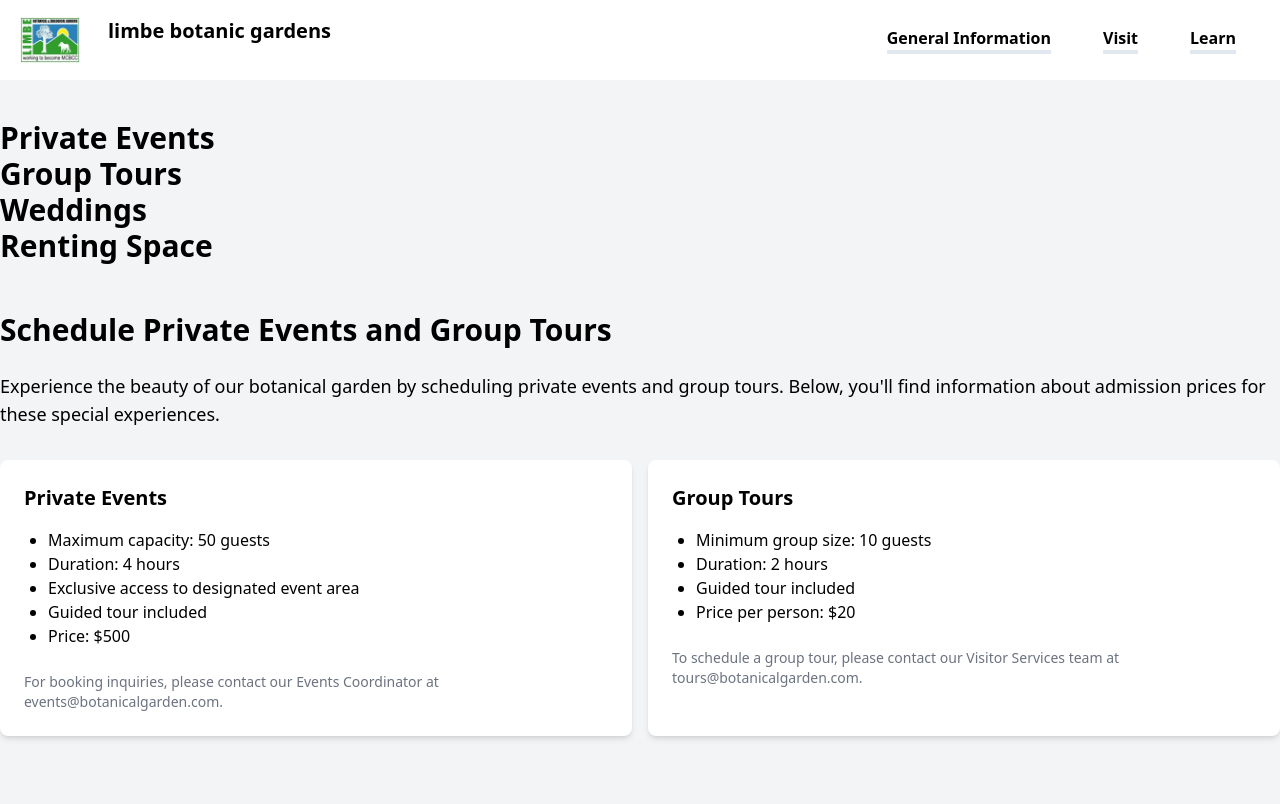
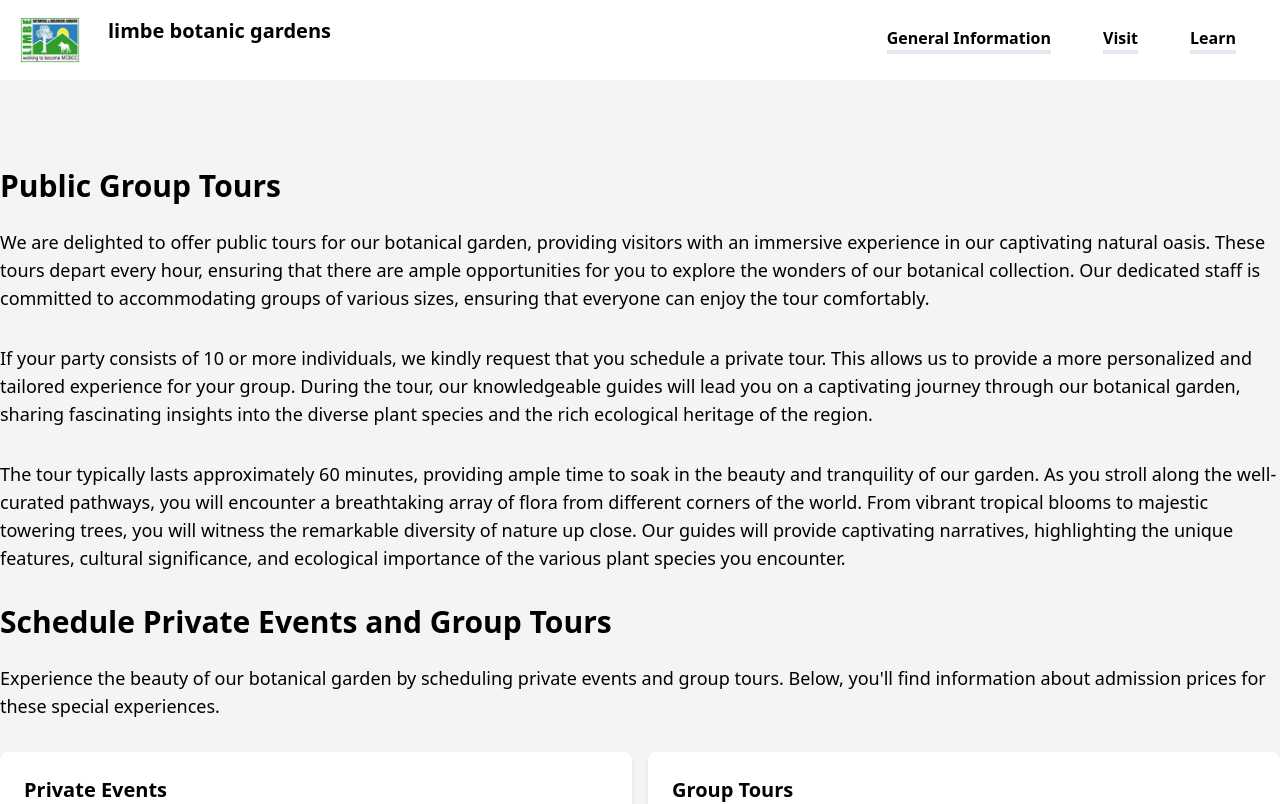
Before and after one commit to cdialpha/limbe-botanic-garden, a Next.js app: page /events in a window 1280 px wide. Shown: the top 804 px of the page. Built offline with nearby package versions, Linux system fonts and the light colour scheme.

Commit message:
add mock content from chatgpt 2

```diff
--- a/app/events/page.jsx
+++ b/app/events/page.jsx
@@ -3,13 +3,37 @@ import React from "react";
 const page = () => {
   return (
     <div className="bg-gray-100 min-h-screen relative top-20">
-      <div className="pt-10 container mx-auto text-3xl font-bold">
-        <h1> Private Events </h1>
-        <h1> Group Tours </h1>
-        <h1> Weddings </h1>
-        <h1> Renting Space </h1>
-      </div>
+      <div className="pt-10 container mx-auto text-3xl font-bold"></div>
       <div className="container mx-auto py-12">
+        <h1 className="text-3xl font-bold mb-6">Public Group Tours</h1>
+        <p className="text-lg mb-8">
+          We are delighted to offer public tours for our botanical garden,
+          providing visitors with an immersive experience in our captivating
+          natural oasis. These tours depart every hour, ensuring that there are
+          ample opportunities for you to explore the wonders of our botanical
+          collection. Our dedicated staff is committed to accommodating groups
+          of various sizes, ensuring that everyone can enjoy the tour
+          comfortably.
+        </p>
+        <p className="text-lg mb-8">
+          If your party consists of 10 or more individuals, we kindly request
+          that you schedule a private tour. This allows us to provide a more
+          personalized and tailored experience for your group. During the tour,
+          our knowledgeable guides will lead you on a captivating journey
+          through our botanical garden, sharing fascinating insights into the
+          diverse plant species and the rich ecological heritage of the region.
+        </p>
+        <p className="text-lg mb-8">
+          The tour typically lasts approximately 60 minutes, providing ample
+          time to soak in the beauty and tranquility of our garden. As you
+          stroll along the well-curated pathways, you will encounter a
+          breathtaking array of flora from different corners of the world. From
+          vibrant tropical blooms to majestic towering trees, you will witness
+          the remarkable diversity of nature up close. Our guides will provide
+          captivating narratives, highlighting the unique features, cultural
+          significance, and ecological importance of the various plant species
+          you encounter.
+        </p>
         <h1 className="text-3xl font-bold mb-6">
           Schedule Private Events and Group Tours
         </h1>
```
Also changed, not shown: deployment.txt.
